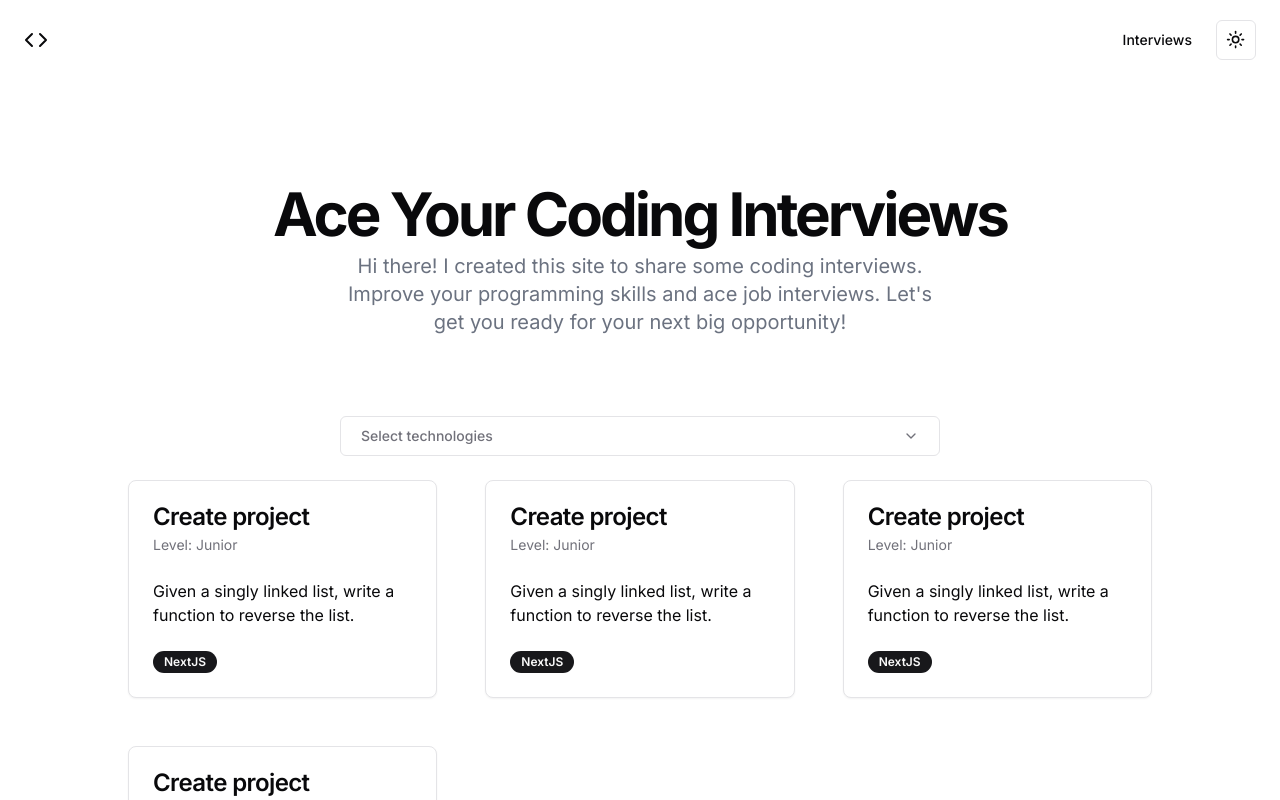
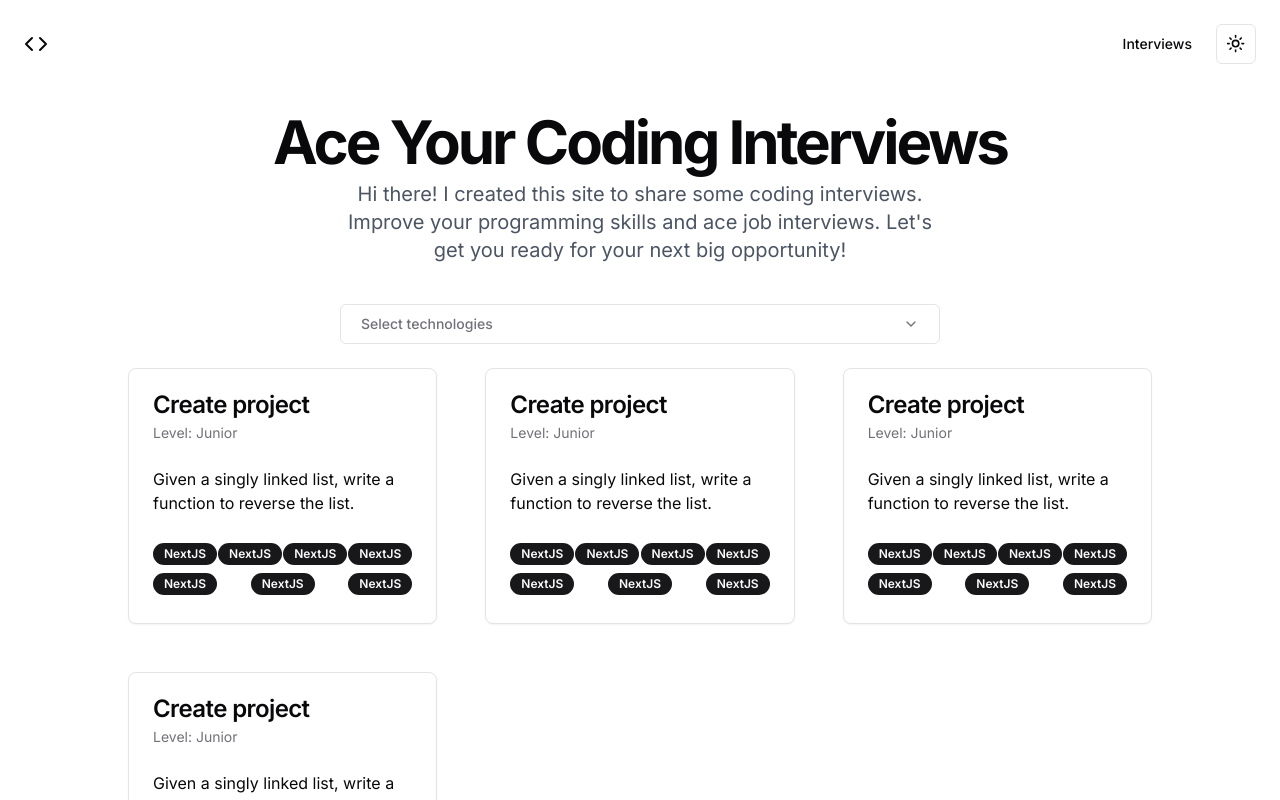
Before and after one commit to cristiand395/codinginterviews, a Next.js app: page / in a window 1280 px wide. Shown: the top 800 px of the page. Built offline with nearby package versions, Linux system fonts and the light colour scheme.

Commit message:
fix home spacing

```diff
--- a/src/app/layout.tsx
+++ b/src/app/layout.tsx
@@ -24,7 +24,7 @@ export default function RootLayout({
     <html lang="en">
       <body
         className={cn(
-          "min-h-screen bg-background font-sans antialiased",
+          "min-h-screen bg-background font-sans antialiased px-4 lg:px-6",
           fontSans.variable
         )}
       >
--- a/src/app/page.tsx
+++ b/src/app/page.tsx
@@ -1,14 +1,14 @@
 import { Hero, InterviewCard, MultiSelectSection } from "@/components"
 export default function Page() {
   return (
-    <div className="flex flex-col min-h-[100dvh]">
+    <div className="flex flex-col">
+      <Hero />
       <main className="flex-1">
-        <Hero />
-        <section id="questions" className="w-full py-3 md:py-12 lg:py-4">
-          <div className="container px-4 md:px-6 flex justify-center">
+        <section className="w-full py-3 md:py-12 lg:py-4">
+          <div className="md:px-6 flex justify-center">
             <MultiSelectSection />
           </div>
-          <div className="container px-4 md:px-6">
+          <div className="w-full">
             <div className="mx-auto grid max-w-5xl grid-cols-1 gap-6 py-6 sm:grid-cols-2 md:gap-12 lg:grid-cols-3">
               <InterviewCard id='1' />
               <InterviewCard id='1' />
--- a/src/components/Header.tsx
+++ b/src/components/Header.tsx
@@ -4,7 +4,7 @@ import { ThemeToggle } from "./ThemeToggle";
 
 export function Header() {
   return (
-    <header className="px-4 lg:px-6 h-14 flex items-center pt-6">
+    <header className="flex items-center py-6">
       <Link href="#" className="flex items-center justify-center" prefetch={false}>
         <CodeIcon className="h-6 w-6" />
       </Link>
--- a/src/components/Hero.tsx
+++ b/src/components/Hero.tsx
@@ -2,13 +2,13 @@ import Link from "next/link";
 
 export function Hero() {
   return (
-    <section className="w-full py-12 md:pt-24 md:pb-12 lg:pt-32 lg:pb-16">
+    <section className="w-full my-6">
       <div className="container px-4 md:px-6">
         <div className="space-y-2 flex flex-col items-center">
           <h1 className="text-3xl font-bold tracking-tighter sm:text-5xl xl:text-6xl/none text-center">
             Ace Your Coding Interviews
           </h1>
-          <p className="max-w-[600px] text-gray-500 md:text-xl dark:text-gray-400 text-center">
+          <p className="max-w-[600px] text-gray-600 md:text-xl dark:text-gray-400 text-center">
             {`Hi there! I created this site to share some coding interviews. Improve your programming skills and ace job interviews. Let's get you ready for your next big opportunity!`}
           </p>
         </div>
--- a/src/components/InterviewCard.tsx
+++ b/src/components/InterviewCard.tsx
@@ -20,7 +20,13 @@ export function InterviewCard({ id }: { id: string }) {
         <CardContent>
           Given a singly linked list, write a function to reverse the list.
         </CardContent>
-        <CardFooter className="flex justify-between">
+        <CardFooter>
+          <Badge variant="default">NextJS</Badge>
+          <Badge variant="default">NextJS</Badge>
+          <Badge variant="default">NextJS</Badge>
+          <Badge variant="default">NextJS</Badge>
+          <Badge variant="default">NextJS</Badge>
+          <Badge variant="default">NextJS</Badge>
           <Badge variant="default">NextJS</Badge>
         </CardFooter>
       </Card>
--- a/src/components/MultiSelect.tsx
+++ b/src/components/MultiSelect.tsx
@@ -225,7 +225,7 @@ export const MultiSelect = React.forwardRef<
           </Button>
         </PopoverTrigger>
         <PopoverContent
-          className="w-[200px] p-0"
+          className="w-full lg:w-[200px] p-0"
           align="start"
           onEscapeKeyDown={() => setIsPopoverOpen(false)}
         >
--- a/src/components/ui/badge.tsx
+++ b/src/components/ui/badge.tsx
@@ -4,7 +4,7 @@ import { cva, type VariantProps } from "class-variance-authority"
 import { cn } from "@/lib/utils"
 
 const badgeVariants = cva(
-  "inline-flex items-center rounded-full border px-2.5 py-0.5 text-xs font-semibold transition-colors focus:outline-none focus:ring-2 focus:ring-ring focus:ring-offset-2",
+  "inline-flex items-center rounded-full border px-2.5 py-0.5 text-xs font-semibold transition-colors focus:outline-none focus:ring-2 focus:ring-ring focus:ring-offset-2 my-1",
   {
     variants: {
       variant: {
@@ -25,7 +25,7 @@ const badgeVariants = cva(
 
 export interface BadgeProps
   extends React.HTMLAttributes<HTMLDivElement>,
-    VariantProps<typeof badgeVariants> {}
+  VariantProps<typeof badgeVariants> { }
 
 function Badge({ className, variant, ...props }: BadgeProps) {
   return (
--- a/src/components/ui/card.tsx
+++ b/src/components/ui/card.tsx
@@ -70,7 +70,7 @@ const CardFooter = React.forwardRef<
 >(({ className, ...props }, ref) => (
   <div
     ref={ref}
-    className={cn("flex items-center p-6 pt-0", className)}
+    className={cn("flex flex-wrap justify-between items-center p-6 pt-0", className)}
     {...props}
   />
 ))
--- a/src/components/ui/popover.tsx
+++ b/src/components/ui/popover.tsx
@@ -19,7 +19,7 @@ const PopoverContent = React.forwardRef<
       align={align}
       sideOffset={sideOffset}
       className={cn(
-        "z-50 w-72 rounded-md border bg-popover p-4 text-popover-foreground shadow-md outline-none data-[state=open]:animate-in data-[state=closed]:animate-out data-[state=closed]:fade-out-0 data-[state=open]:fade-in-0 data-[state=closed]:zoom-out-95 data-[state=open]:zoom-in-95 data-[side=bottom]:slide-in-from-top-2 data-[side=left]:slide-in-from-right-2 data-[side=right]:slide-in-from-left-2 data-[side=top]:slide-in-from-bottom-2",
+        "z-50 w-full lg:w-72 rounded-md border bg-popover p-4 text-popover-foreground shadow-md outline-none data-[state=open]:animate-in data-[state=closed]:animate-out data-[state=closed]:fade-out-0 data-[state=open]:fade-in-0 data-[state=closed]:zoom-out-95 data-[state=open]:zoom-in-95 data-[side=bottom]:slide-in-from-top-2 data-[side=left]:slide-in-from-right-2 data-[side=right]:slide-in-from-left-2 data-[side=top]:slide-in-from-bottom-2",
         className
       )}
       {...props}
```
